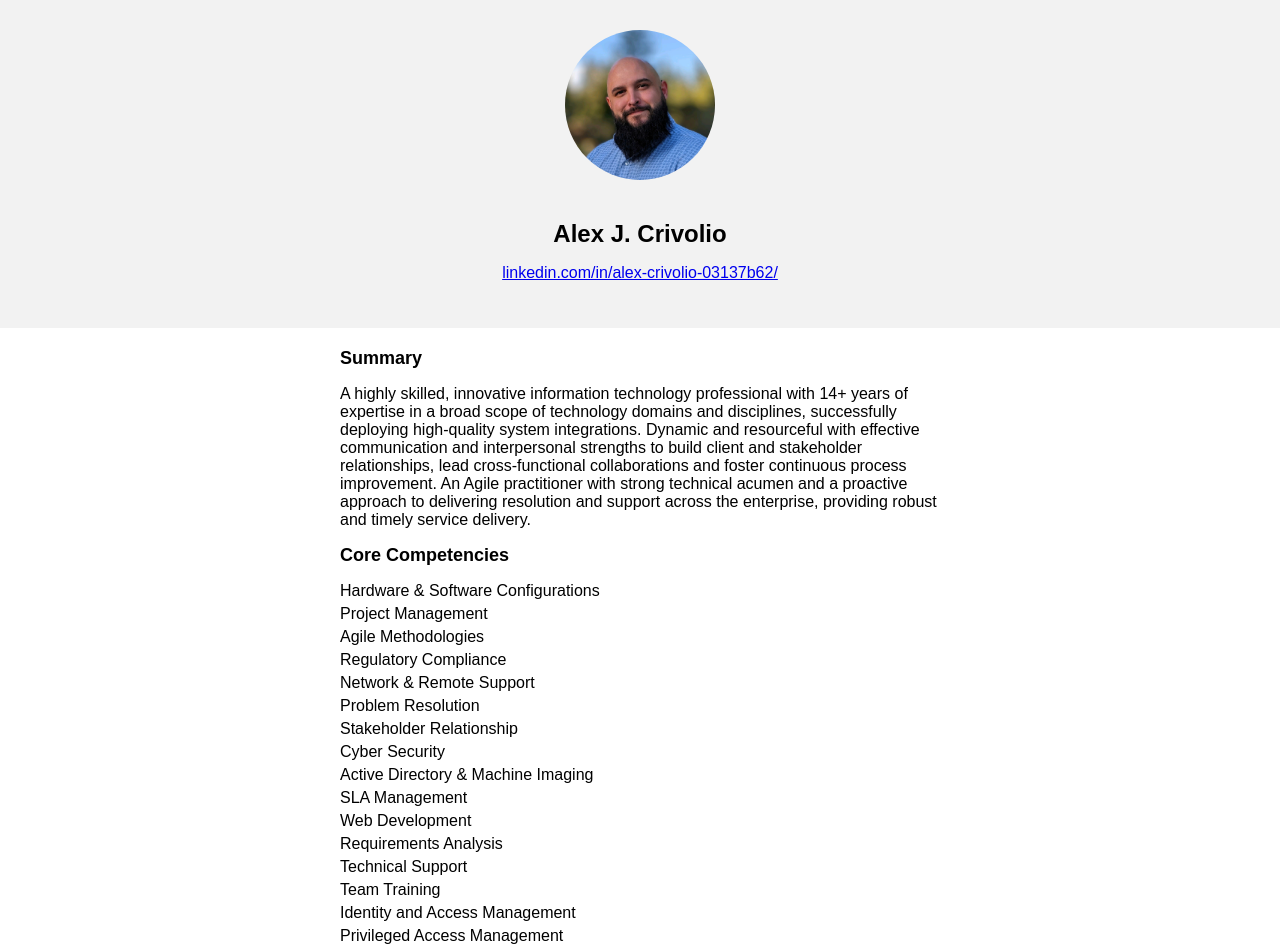
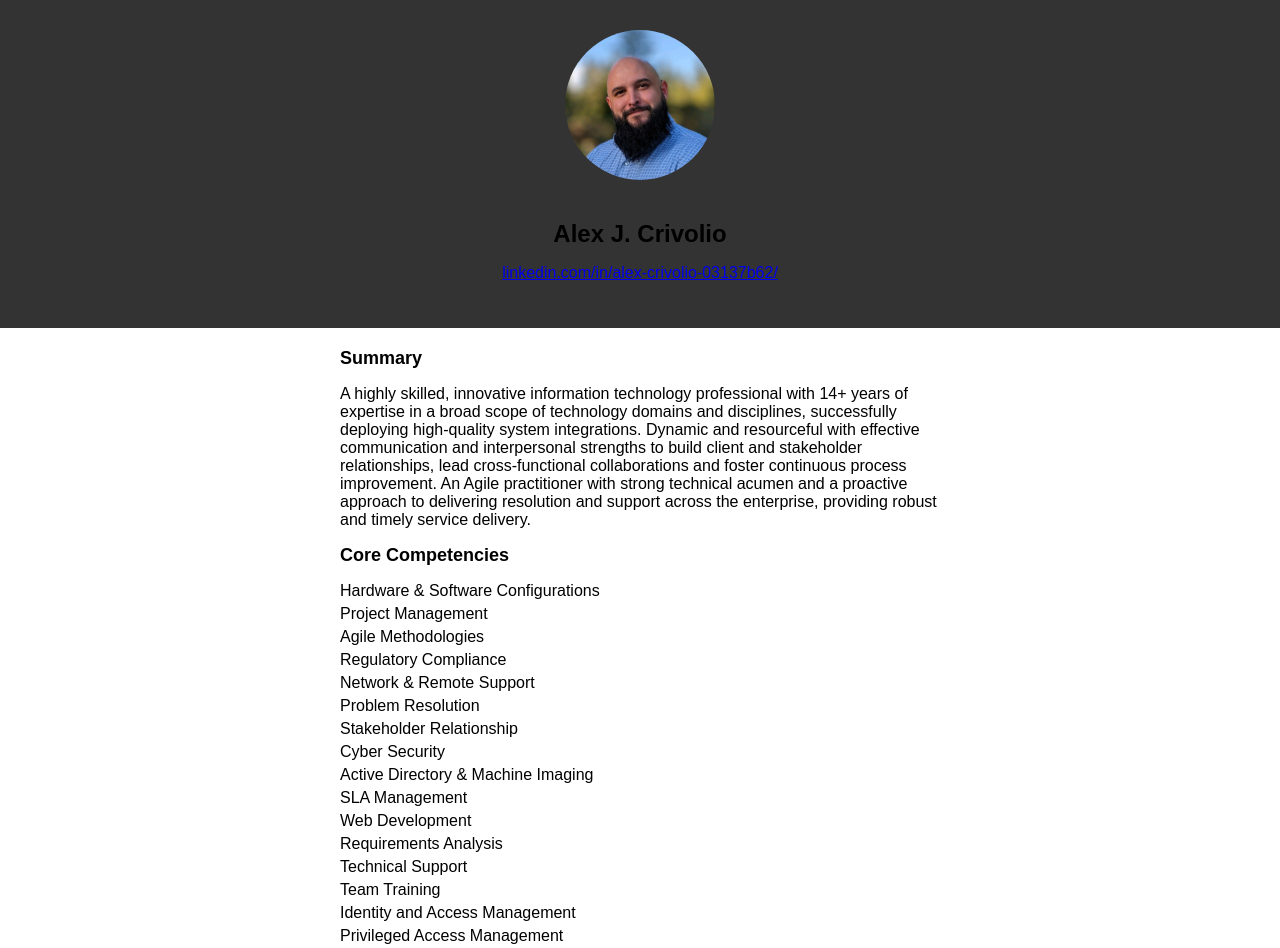
Before and after one commit to acrivoli/cv-website, a plain HTML site: page index.html in a window 1280 px wide. Shown: the top 948 px of the page. Drawn offline with Linux system fonts and the light colour scheme.

Commit message:
small update

```diff
--- a/style.css
+++ b/style.css
@@ -8,7 +8,7 @@ body {
 
   header {
     text-align: center;
-    background-color: #f2f2f2;
+    background-color: #333333;
     padding: 30px;
   }
 
```
